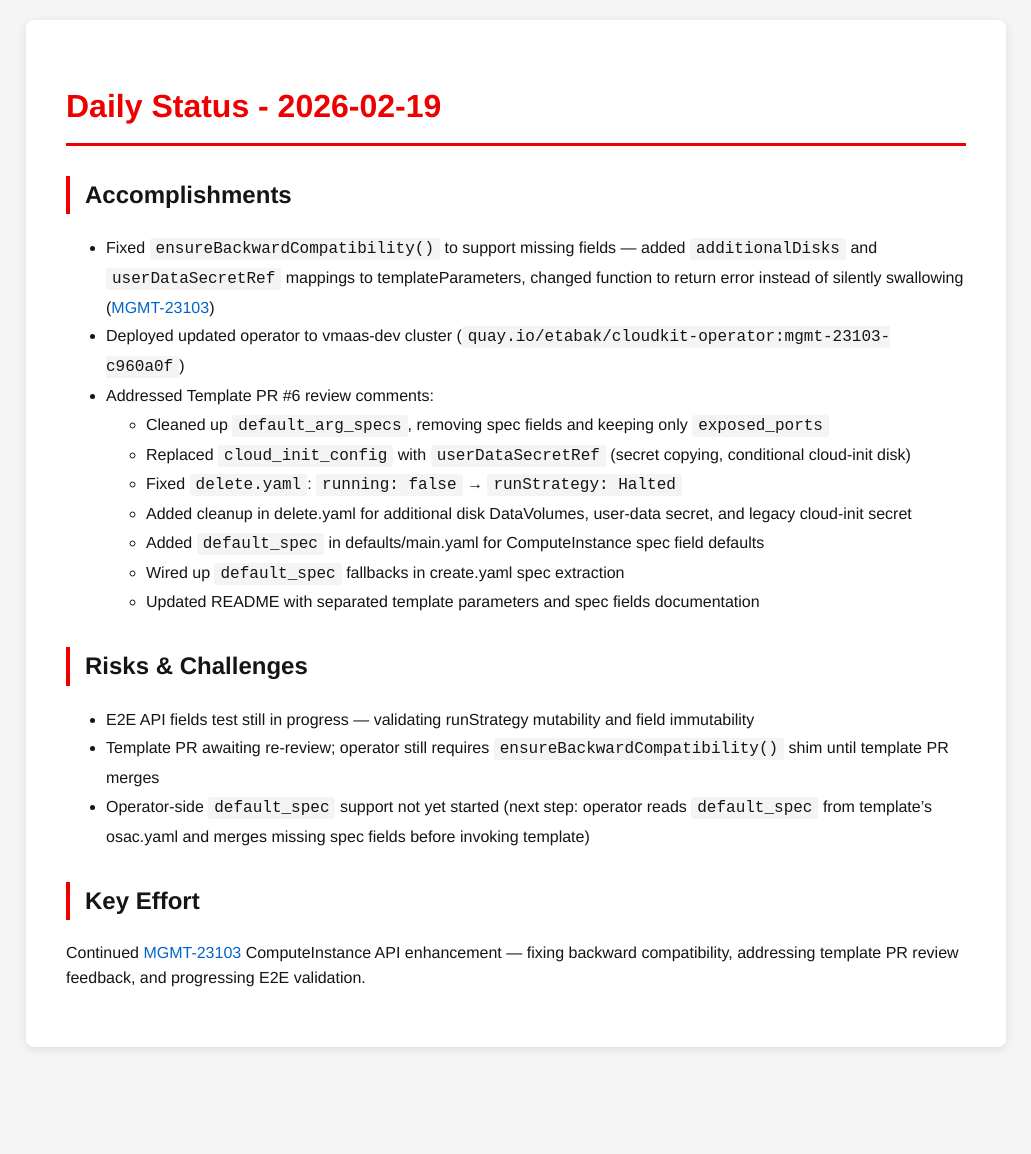
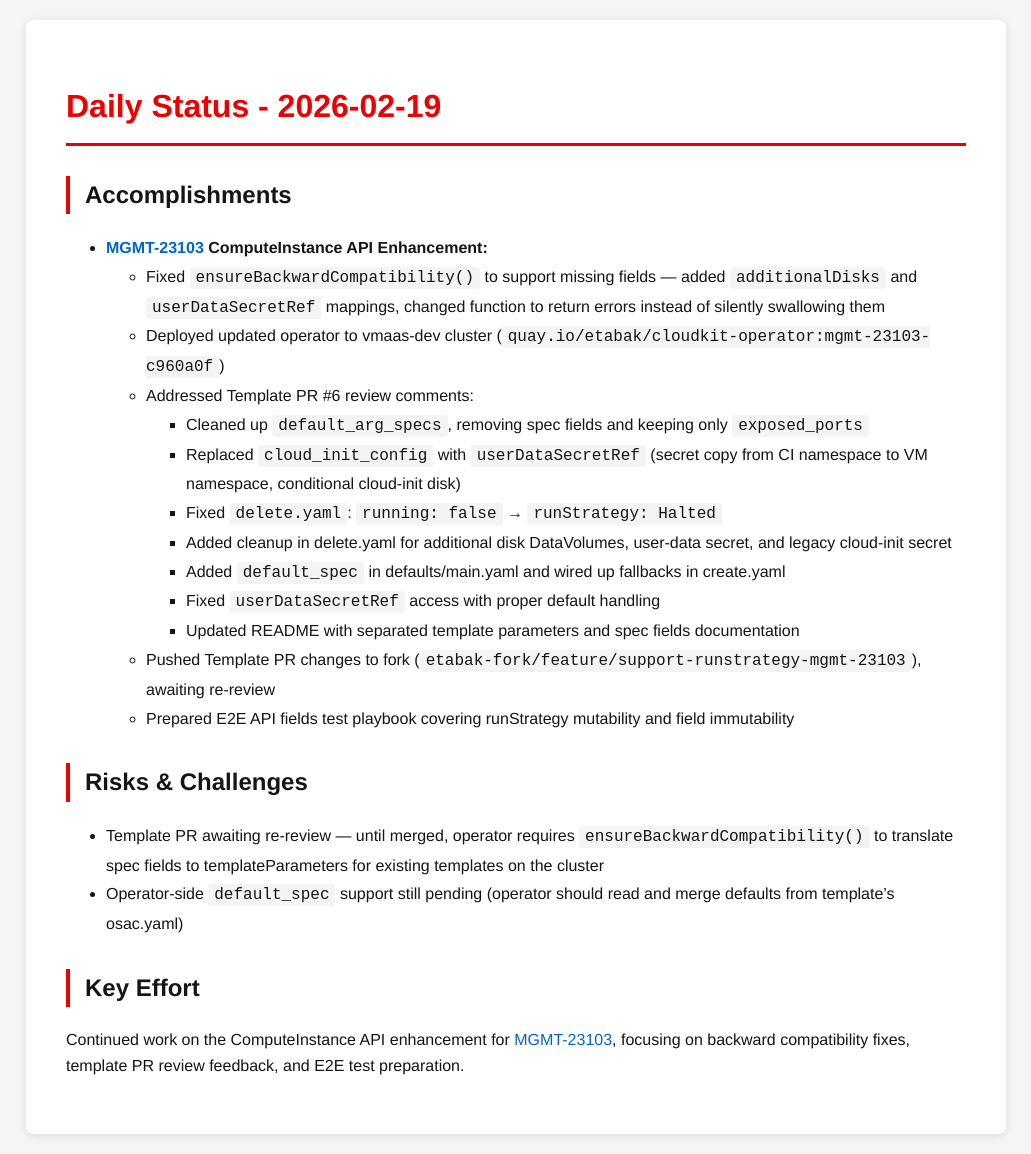
Before and after one commit to tzvatot/daily-status, a Jekyll site: the page built from 2026-02-19.md, in a window 1280 px wide. Shown: the whole page, without its empty margins (124-1155 px from the left). Built offline with Jekyll 4.4.1, drawn with Linux system fonts in a browser that asks for light colours; before the commit the page ends 1067 px from its top, so only the background shows below that.

Commit message:
Daily status update - 2026-02-19

```diff
--- a/2026-02-19.md
+++ b/2026-02-19.md
@@ -7,21 +7,26 @@
 # Daily Status - 2026-02-19
 
 ## Accomplishments
-- Fixed `ensureBackwardCompatibility()` to support missing fields — added `additionalDisks` and `userDataSecretRef` mappings to templateParameters, changed function to return error instead of silently swallowing ([MGMT-23103](https://issues.redhat.com/browse/MGMT-23103))
-- Deployed updated operator to vmaas-dev cluster (`quay.io/etabak/cloudkit-operator:mgmt-23103-c960a0f`)
-- Addressed Template PR #6 review comments:
-  - Cleaned up `default_arg_specs`, removing spec fields and keeping only `exposed_ports`
-  - Replaced `cloud_init_config` with `userDataSecretRef` (secret copying, conditional cloud-init disk)
-  - Fixed `delete.yaml`: `running: false` → `runStrategy: Halted`
-  - Added cleanup in delete.yaml for additional disk DataVolumes, user-data secret, and legacy cloud-init secret
-  - Added `default_spec` in defaults/main.yaml for ComputeInstance spec field defaults
-  - Wired up `default_spec` fallbacks in create.yaml spec extraction
-  - Updated README with separated template parameters and spec fields documentation
+
+- **[MGMT-23103](https://issues.redhat.com/browse/MGMT-23103) ComputeInstance API Enhancement:**
+  - Fixed `ensureBackwardCompatibility()` to support missing fields — added `additionalDisks` and `userDataSecretRef` mappings, changed function to return errors instead of silently swallowing them
+  - Deployed updated operator to vmaas-dev cluster (`quay.io/etabak/cloudkit-operator:mgmt-23103-c960a0f`)
+  - Addressed Template PR #6 review comments:
+    - Cleaned up `default_arg_specs`, removing spec fields and keeping only `exposed_ports`
+    - Replaced `cloud_init_config` with `userDataSecretRef` (secret copy from CI namespace to VM namespace, conditional cloud-init disk)
+    - Fixed `delete.yaml`: `running: false` → `runStrategy: Halted`
+    - Added cleanup in delete.yaml for additional disk DataVolumes, user-data secret, and legacy cloud-init secret
+    - Added `default_spec` in defaults/main.yaml and wired up fallbacks in create.yaml
+    - Fixed `userDataSecretRef` access with proper default handling
+    - Updated README with separated template parameters and spec fields documentation
+  - Pushed Template PR changes to fork (`etabak-fork/feature/support-runstrategy-mgmt-23103`), awaiting re-review
+  - Prepared E2E API fields test playbook covering runStrategy mutability and field immutability
 
 ## Risks & Challenges
-- E2E API fields test still in progress — validating runStrategy mutability and field immutability
-- Template PR awaiting re-review; operator still requires `ensureBackwardCompatibility()` shim until template PR merges
-- Operator-side `default_spec` support not yet started (next step: operator reads `default_spec` from template's osac.yaml and merges missing spec fields before invoking template)
+
+- Template PR awaiting re-review — until merged, operator requires `ensureBackwardCompatibility()` to translate spec fields to templateParameters for existing templates on the cluster
+- Operator-side `default_spec` support still pending (operator should read and merge defaults from template's osac.yaml)
 
 ## Key Effort
-Continued [MGMT-23103](https://issues.redhat.com/browse/MGMT-23103) ComputeInstance API enhancement — fixing backward compatibility, addressing template PR review feedback, and progressing E2E validation.
+
+Continued work on the ComputeInstance API enhancement for [MGMT-23103](https://issues.redhat.com/browse/MGMT-23103), focusing on backward compatibility fixes, template PR review feedback, and E2E test preparation.
```
